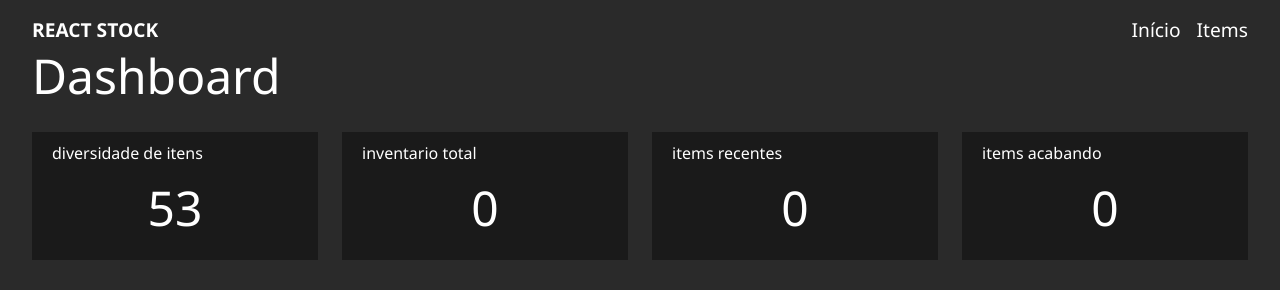
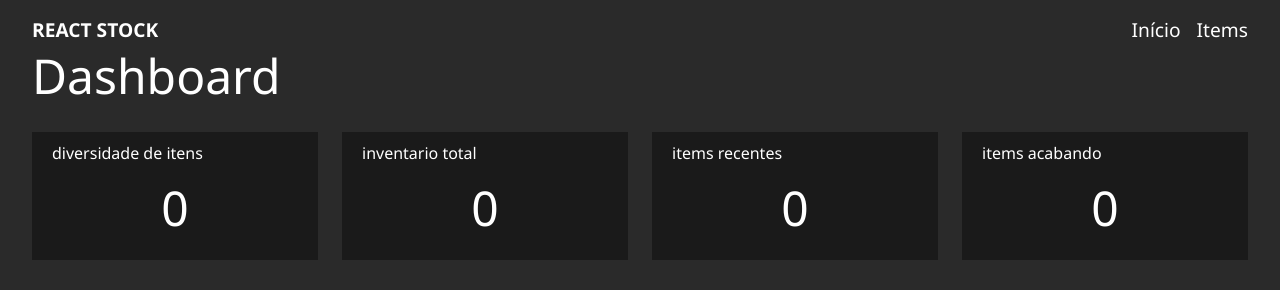
Before and after one commit to antonielzeferino/gestor-de-estoque, a React (Vite) app: page / in a window 1280 px wide. Shown: the top 290 px of the page. Built offline with nearby package versions, Linux system fonts and the light colour scheme.

Commit message:
correção de responsibilidade

```diff
--- a/src/Screens/Dashboard/Dashboard.jsx
+++ b/src/Screens/Dashboard/Dashboard.jsx
@@ -30,7 +30,7 @@ export default function Dashboard() {
         <div className={style.stockInfo}>
           <p>diversidade de itens </p>
           <div>
-            <span>53{/* {Object.keys(uniqueCategories).length} */}</span>
+            <span>{Object.keys(uniqueCategories).length}</span>
           </div>
         </div>
 
```
